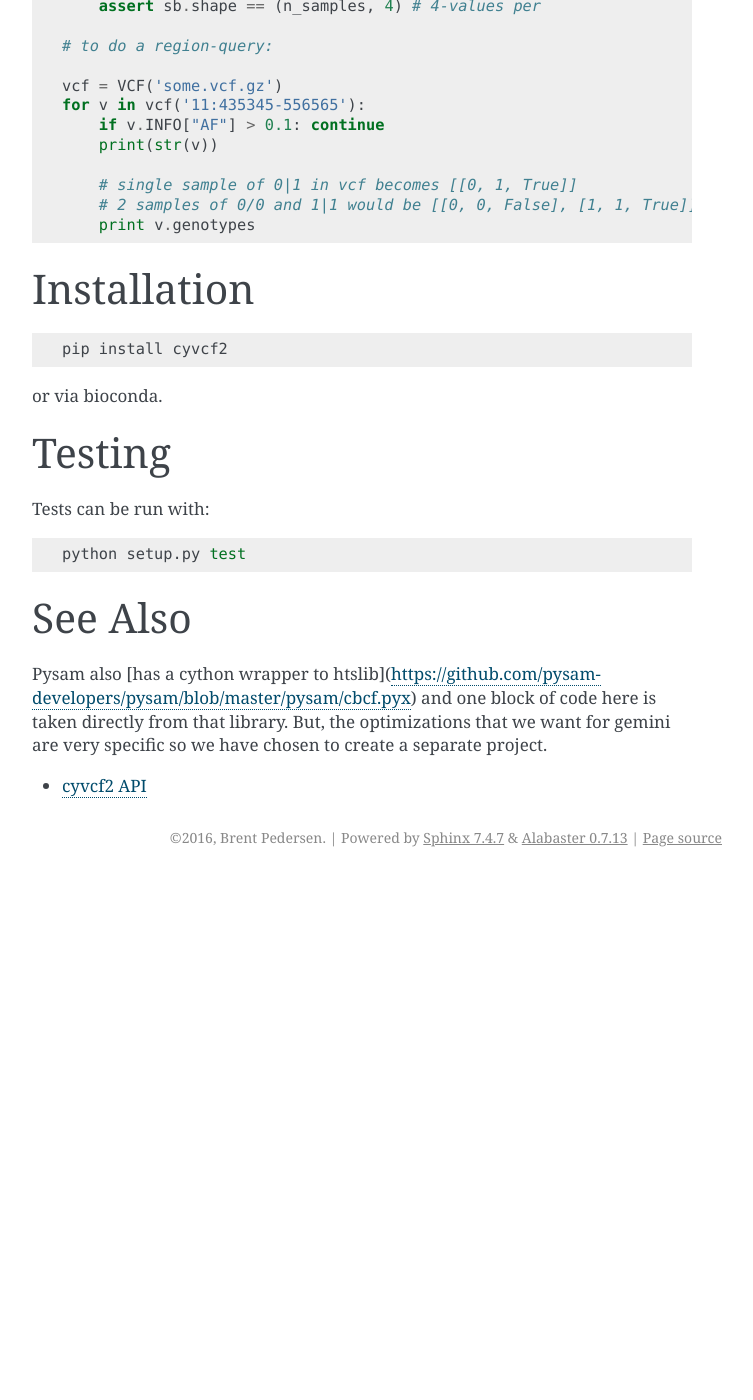
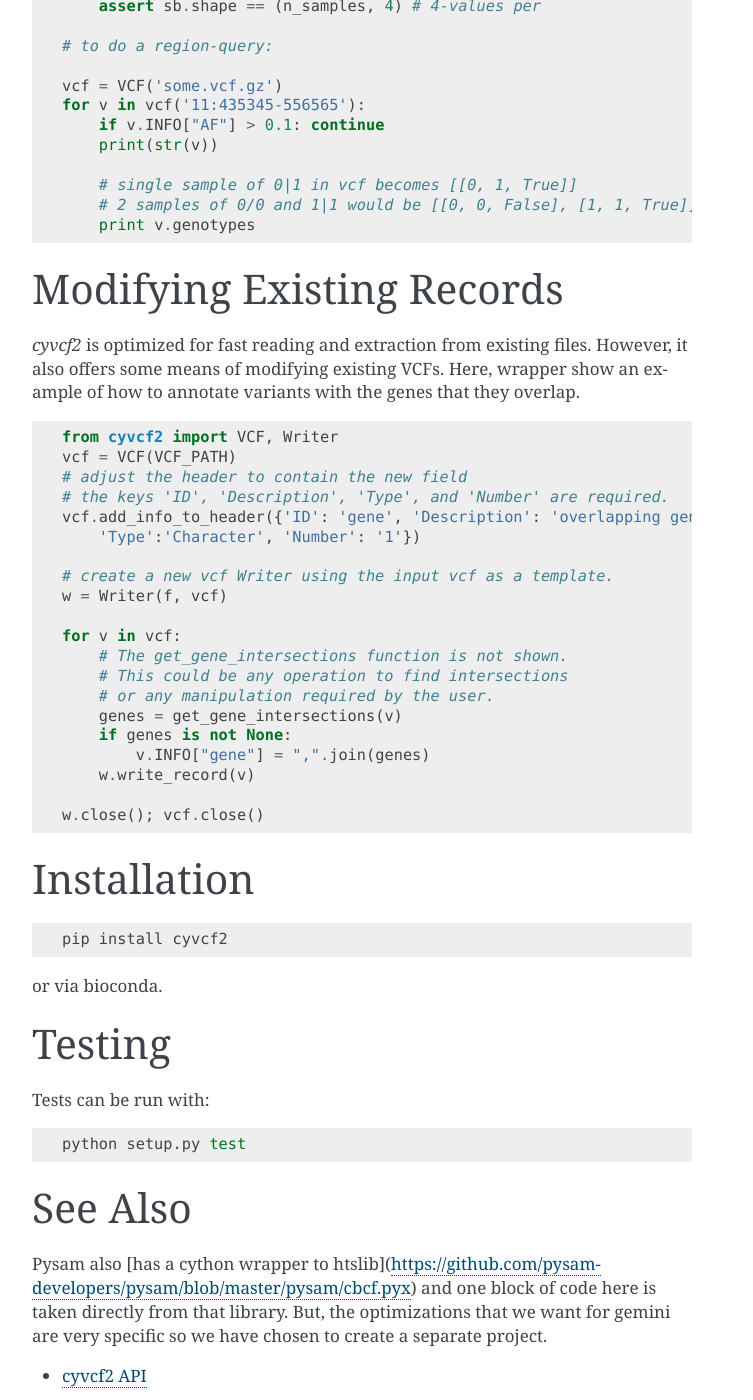
Before and after one commit to brentp/cyvcf2, a Sphinx documentation site: the page built from docs/source/index.rst, in a window 1280 px wide and 1400 px high, scrolled down 819 px. Shown: the whole window, without its empty margins (388-1141 px from the left). Built offline with Sphinx 7.4.7, drawn with Linux system fonts in a browser that asks for light colours; formulas are drawn with MathJax 3; before the commit the page ends 1696 px from its top, so only the background shows below that; some of the changed text lies outside the part shown.

Commit message:
document modifying INFO

```diff
--- a/docs/source/index.rst
+++ b/docs/source/index.rst
@@ -56,6 +56,37 @@
         # 2 samples of 0/0 and 1|1 would be [[0, 0, False], [1, 1, True]]
         print v.genotypes
 
+Modifying Existing Records
+==========================
+
+`cyvcf2` is optimized for fast reading and extraction from existing files.
+However, it also offers some means of modifying existing VCFs. Here, wrapper
+show an example of how to annotate variants with the genes that they overlap.
+
+
+.. code-block:: python
+
+    from cyvcf2 import VCF, Writer
+    vcf = VCF(VCF_PATH)
+    # adjust the header to contain the new field
+    # the keys 'ID', 'Description', 'Type', and 'Number' are required.
+    vcf.add_info_to_header({'ID': 'gene', 'Description': 'overlapping gene',
+        'Type':'Character', 'Number': '1'})
+
+    # create a new vcf Writer using the input vcf as a template.
+    w = Writer(f, vcf)
+
+    for v in vcf:
+        # The get_gene_intersections function is not shown.
+        # This could be any operation to find intersections
+        # or any manipulation required by the user.
+        genes = get_gene_intersections(v)
+        if genes is not None:
+            v.INFO["gene"] = ",".join(genes)
+        w.write_record(v)
+
+    w.close(); vcf.close()
+
 
 Installation
 ============
```
